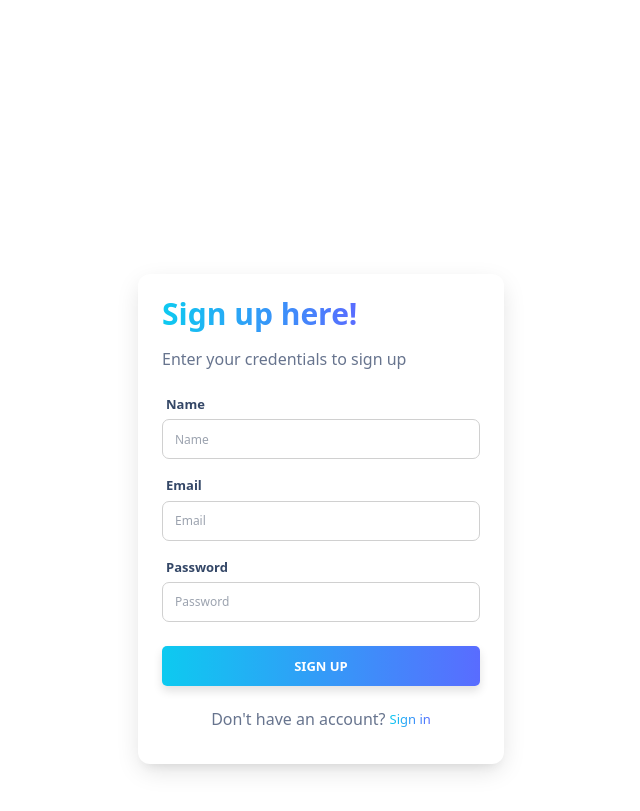
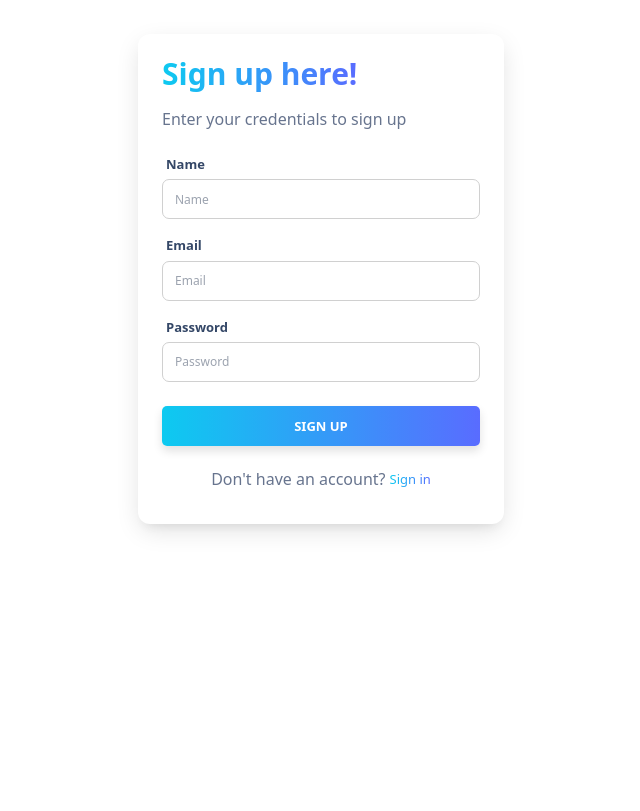
Before and after one commit to mudassir7732/Full-Stack, a React (Create React App) app in the folder Front-end/: page /signup in a window 1280 px wide. Shown: the part 121-932 px from the top of the page, without its empty margins (319-959 px from the left). After the commit the page ends 800 px from the top, so only its background shows below. Built offline with nearby package versions, Linux system fonts and the light colour scheme.

Commit message:
Updated code

```diff
--- a/Front-end/src/pages/signup/index.js
+++ b/Front-end/src/pages/signup/index.js
@@ -71,7 +71,7 @@ const Signup = () => {
                         </div>
                     </div>
 
-                <div className={`${styles.formWrapper} z-50 mt-[30vh]`}>
+                <div className={`${styles.formWrapper} z-50`}>
                     <div className={`${styles.card} shadow-lg`}>
                         <Formik initialValues={INTIIAL_VALUES} validationSchema={ValidationSchema} onSubmit={handleSignup}>
                             {({ handleChange, values, errors, touched }) => (
```
